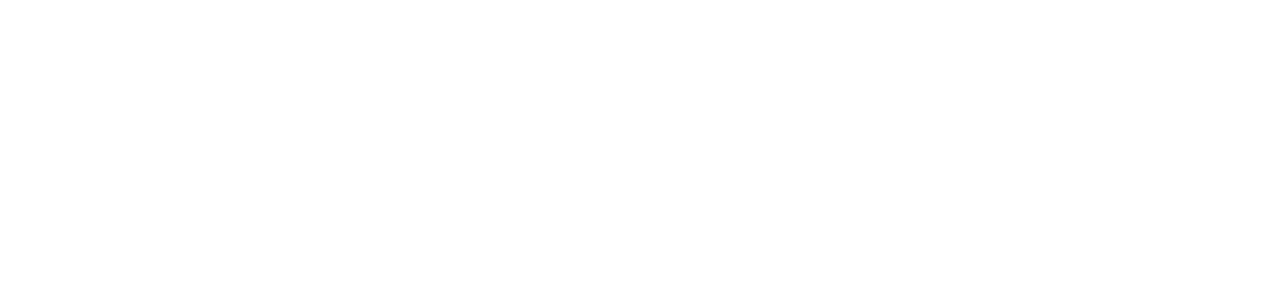
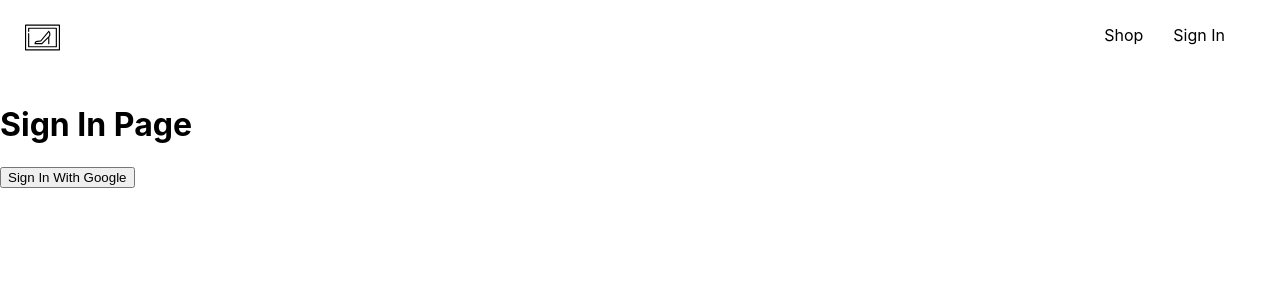
Before and after one commit to alexandrkadai/PonPon, a React (Create React App) app: page /sign-in in a window 1280 px wide. Before the commit this address had no page. Shown: the top 300 px of the page. Built offline with nearby package versions, Linux system fonts and the light colour scheme.

Commit message:
Firebase Established

```diff
--- a/src/App.js
+++ b/src/App.js
@@ -19,7 +19,7 @@ const App = () => {
       <Route path='/' element={<Navigation/>}>
         <Route index element={ <Home /> } />
         <Route path='shop' element={ <Shop /> } />
-        <Route path='signIn' element={<SignIn />} />
+        <Route path='sign-in' element={<SignIn />} />
       </Route>
     </Routes>
   );
--- a/src/routes/navigation/navigation.component.jsx
+++ b/src/routes/navigation/navigation.component.jsx
@@ -14,6 +14,9 @@ const Navigation = () =>{
                     <Link className='nav-link' to='/shop'>
                     Shop
                     </Link>
+                    <Link className='nav-link' to='/sign-in'>
+                    Sign In
+                    </Link>
                 </div>
             </div>
         <Outlet/>
--- a/src/routes/navigation/navigation.style.scss
+++ b/src/routes/navigation/navigation.style.scss
@@ -13,6 +13,8 @@
 }
 
 .nav-link{
+    margin-right: 30px;
     text-decoration: none;
     color: black;
+
 }
--- a/src/routes/sign/signin.component.jsx
+++ b/src/routes/sign/signin.component.jsx
@@ -1,8 +1,14 @@
+import { signInWithGooglePopup } from '../../utils/firebase/firebase.utils';
 const SignIn = () => {
 
+    const logWithGoogleUser = async () =>{
+        const response = await signInWithGooglePopup();
+        console.log(response);
+    }
     return(
         <div>
         <h1> Sign In Page</h1>
+        <button onClick={logWithGoogleUser}>Sign In With Google</button>
         </div>
 );
 };
--- /dev/null
+++ b/src/utils/firebase/firebase.utils.js
@@ -0,0 +1,23 @@
+import { initializeApp } from 'firebase/app';
+import {getAuth, signInWithRedirect, signInWithPopup, GoogleAuthProvider} from 'firebase/auth';
+
+const firebaseConfig = {
+    apiKey: "AIzaSyAyOVCiHlCigwt674Lhnx2t3wHq79Eyj3c",
+    authDomain: "ponpon-4cfa9.firebaseapp.com",
+    projectId: "ponpon-4cfa9",
+    storageBucket: "ponpon-4cfa9.appspot.com",
+    messagingSenderId: "906111650498",
+    appId: "1:906111650498:web:fbb0c109f563653560895b",
+    measurementId: "G-YV8Z7P90Q3"
+  };
+
+  // Initialize Firebase
+  const app = initializeApp(firebaseConfig);
+  //const analytics = getAnalytics(app);
+  const provider = new GoogleAuthProvider();
+  provider.setCustomParameters({
+    prompt: "select_account"
+  });
+
+  export const auth = getAuth();
+  export const signInWithGooglePopup = () => signInWithPopup(auth, provider);
```
